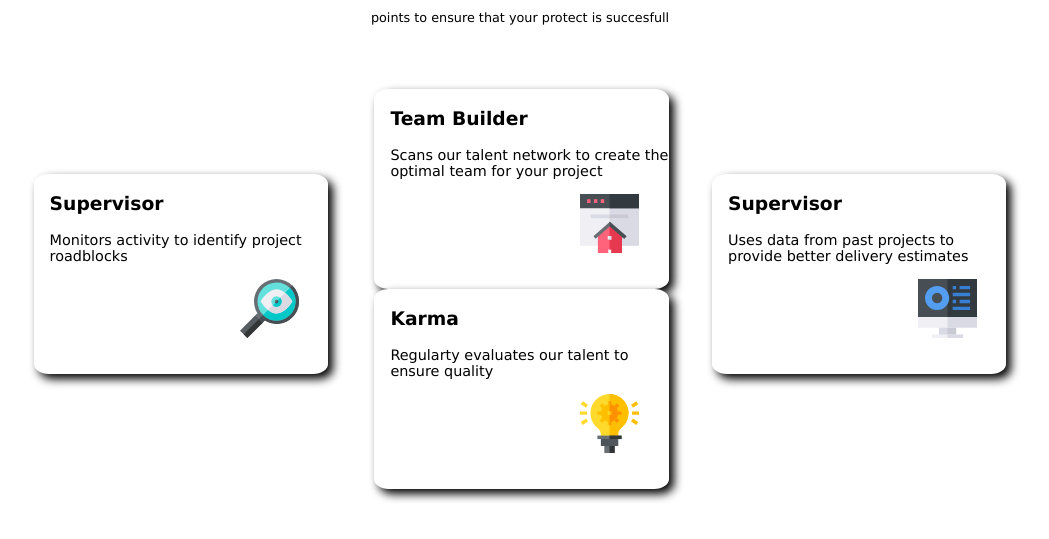
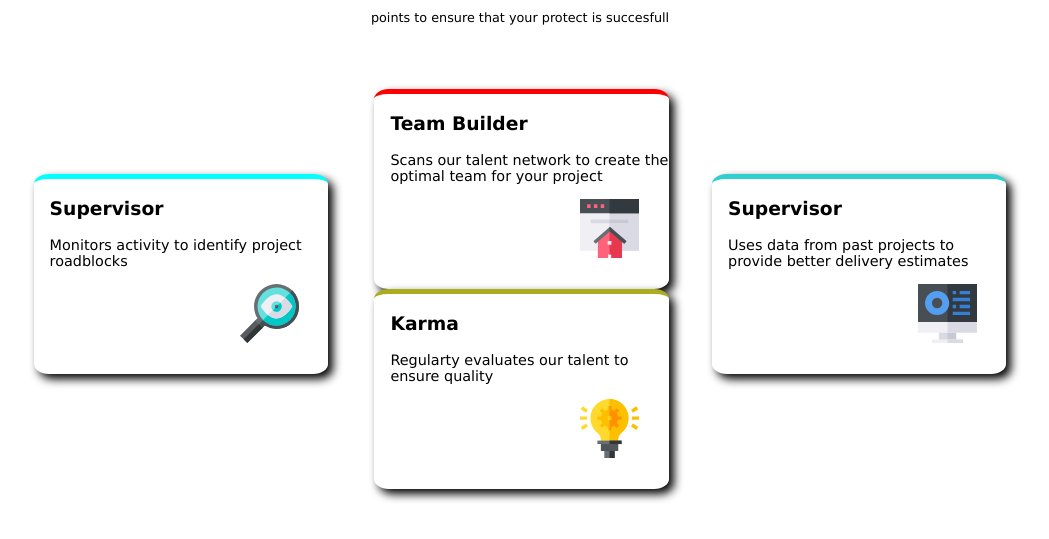
Before and after one commit to jrc9/Tarjetas, a plain HTML site: page index.html in a window 1280 px wide. Shown: the part 159-698 px from the top of the page, without its empty margins (120-1169 px from the left). Drawn offline with Linux system fonts and the light colour scheme.

Commit message:
Terminado

```diff
--- a/Tarjetas_files/styles.css
+++ /dev/null
@@ -1,37 +0,0 @@
-*{
-    box-sizing: border-box;
-}
-
-body{
-    background-color: white;
-    font-family: 'Lucida Sans', 'Lucida Sans Regular', 'Lucida Grande', 'Lucida Sans Unicode', Geneva, Verdana, sans-serif;
-}
-
-.encabezado{
-    position: relative;
-    text-align: center;
-    width: 100%;
-    margin-top: 0;
-}
-
-
-.title{
-    font-size: 2rem;
-    color: rgb(0, 0, 0, 0.8);
-    font-weight:lighter;
-}
-.subtitle{
-    font-size: 1.8rem;
-    color: rgb(0, 0, 0);
-    font-weight: bold;
-}
-
-.description{
-    font-size: 0.8rem;
-}
-
-.tarjeta{
-    width: 25%;
-    height: 12em;
-    background-color: royalblue;
-}
--- a/css/styles.css
+++ b/css/styles.css
@@ -33,27 +33,32 @@ body{
 main{
     margin-top: 4rem;
 }
+
 .tarjeta_izq{
     position: absolute;
     left: 12%;
     top: 26vw;
     box-shadow: 0px -5px 0px aquamarine;
+    border-top: 5px solid cyan;
 }
 .tarjeta_top{
     position: absolute;
     margin-left: 38%;
+    border-top: 5px solid red;
 }
 
 .tarjeta_der{
     position: absolute;
     right: 12%;
     top: 26vw;
+    border-top: 5px solid hsl(180, 62%, 50%);
 }
 
 .tarjeta_bot{
     position: absolute;
     margin-left: 38%;
     top: 35vw;
+    border-top: 5px solid rgb(172, 172, 33);
 }
 
 .tarjeta{
--- a/index.html
+++ b/index.html
@@ -18,8 +18,7 @@
     </header>
 
     <main>
-
-        <div class="tarjeta tarjeta_izq">
+        <div class="tarjeta tarjeta_izq tar_izq">
             <h3 class="title-tarjeta">Supervisor</h3>
             <p class="desc">Monitors activity to identify project roadblocks</p>
             <img src="assets/lupa.svg" alt="lupa" class="imagen">
```
Also changed, not shown: Tarjetas_files/casa.svg (deleted), Tarjetas_files/foco.svg (deleted), Tarjetas_files/lupa.svg (deleted), Tarjetas_files/monitor.svg (deleted), 2 other files.
